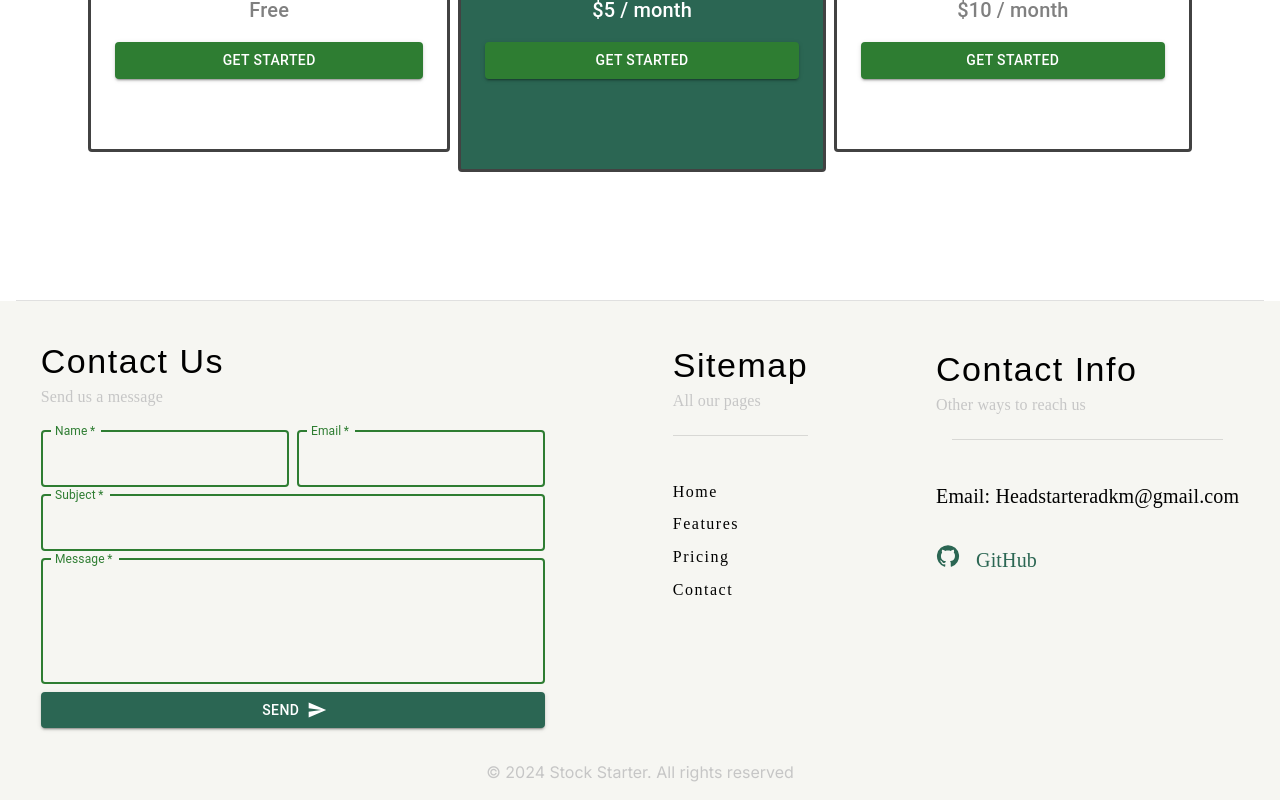
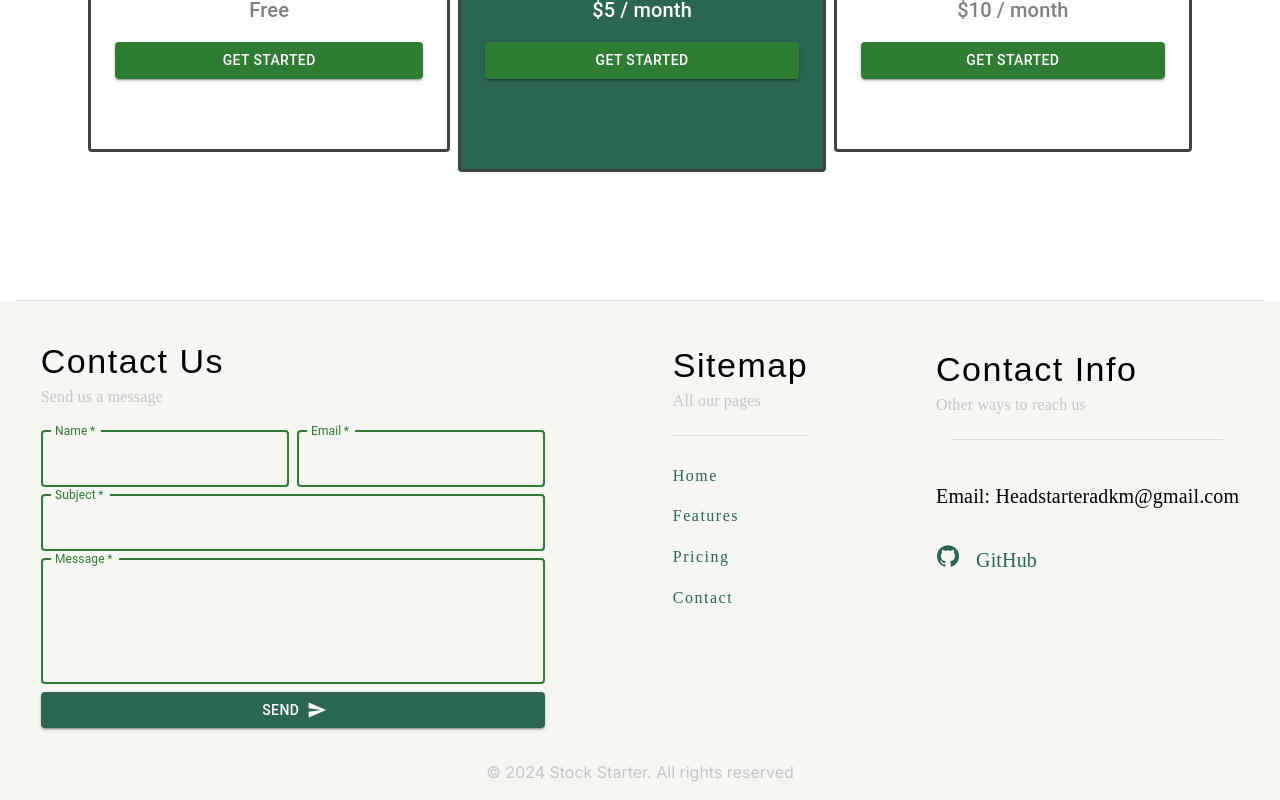
Before and after one commit to kevinhui98/AI-Flashcard-SaaS, a Next.js app: page / in a window 1280 px wide. Shown: the part 2367-3167 px from the top of the page. Built offline with nearby package versions, Linux system fonts and the light colour scheme; no server answers.

Commit message:
added working nav on footer

```diff
--- a/app/components/Welcome.js
+++ b/app/components/Welcome.js
@@ -101,7 +101,7 @@ const Welcome = () => {
             </Modal>
             {/* <img src="/assets/images/stockmarket.png" alt="stockmarket" width={500} height={500} /> */}
             <Box style={transitionClass} >
-                <Typography variant="h1" fontWeight={'bold'} color={'white'} sx={{ WebkitTextStrokeWidth: '1px', WebkitTextStrokeColor: 'black' }} onClick> Welcome to StockStarter</Typography>
+                <Typography variant='h1' fontWeight={'bold'} color={'white'} sx={{ WebkitTextStrokeWidth: '1px', WebkitTextStrokeColor: 'black' }}> Welcome to StockStarter</Typography>
                 <Typography variant="h4" fontWeight={'bold'} sx={{ color: 'white' }} mb={10} >
                     The easiest way to learn about stocks, using flashcards
                 </Typography>
--- a/app/components/foot.js
+++ b/app/components/foot.js
@@ -6,6 +6,23 @@ import Link from 'next/link';
 import Email from './email';
 
 const Contact = () => {
+    const navLinks = [
+        {
+            title: 'Home',
+            link: '/'
+        },
+        {
+            title: 'Features',
+            link: '#features'
+        },
+        {
+            title: 'Pricing',
+            link: '#pricing'
+        },
+        {
+            title: 'Contact',
+            link: '#contact'
+        }]
     const alerting = () => {
         alert('Go email us at Headstarteradkm@gmail.com')
     }
@@ -17,11 +34,17 @@ const Contact = () => {
                 <Typography variant='h4' letterSpacing={1.5} fontFamily={"Narmi matiere, sans-serif"}>Sitemap</Typography>
                 <Typography variant='subtitle1' mb={2.5} color={'#c6c6c6'} fontFamily={"Montserrat"}>All our pages</Typography>
                 <Divider orientation="horizontal" flexItem />
-                <br />
-                <Typography mt={2.5} mb={1} letterSpacing={1.5} sx={{ cursor: 'pointer' }} fontFamily={"Montserrat"}>Home</Typography>
+                <Stack direction={'column'} gap={1} mt={3.4}>
+                    {navLinks.map((navLink, index) => (
+                        <Link href={navLink.link} key={index} style={{ "textDecoration": "none", color: "#2B6653" }}>
+                            <Typography mt={0.1} mb={1} letterSpacing={1.5} fontFamily={"Montserrat"}>{navLink.title}</Typography>
+                        </Link>
+                    ))}
+                </Stack>
+                {/* <Typography mt={0.1} mb={1} letterSpacing={1.5} sx={{ cursor: 'pointer' }} fontFamily={"Montserrat"}>Home</Typography>
                 <Typography mt={0.1} mb={1} letterSpacing={1.5} sx={{ cursor: 'pointer' }} fontFamily={"Montserrat"}>Features</Typography>
                 <Typography mt={0.1} mb={1} letterSpacing={1.5} sx={{ cursor: 'pointer' }} fontFamily={"Montserrat"}>Pricing</Typography>
-                <Typography mt={0.1} mb={1} letterSpacing={1.5} sx={{ cursor: 'pointer' }} fontFamily={"Montserrat"}>Contact</Typography>
+                <Typography mt={0.1} mb={1} letterSpacing={1.5} sx={{ cursor: 'pointer' }} fontFamily={"Montserrat"}>Contact</Typography> */}
             </Stack>
             <Box display={'flex'} mt={1} alignItems={'flex-start'} flexDirection={'column'} spacingx={2}>
                 <Typography variant='h4' letterSpacing={1.5} fontFamily={"Narmi matiere, sans-serif"}>Contact Info</Typography>
```
